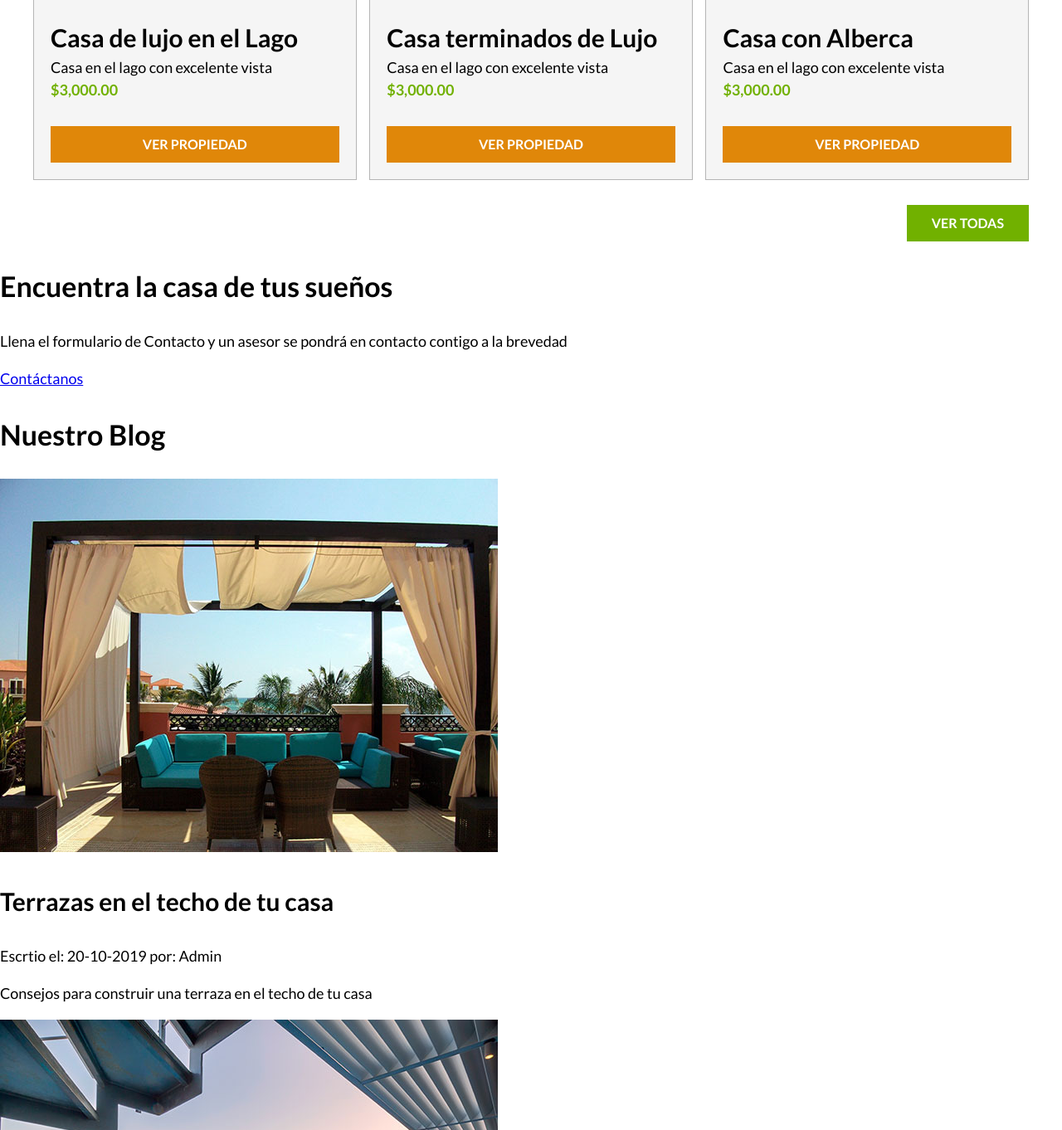
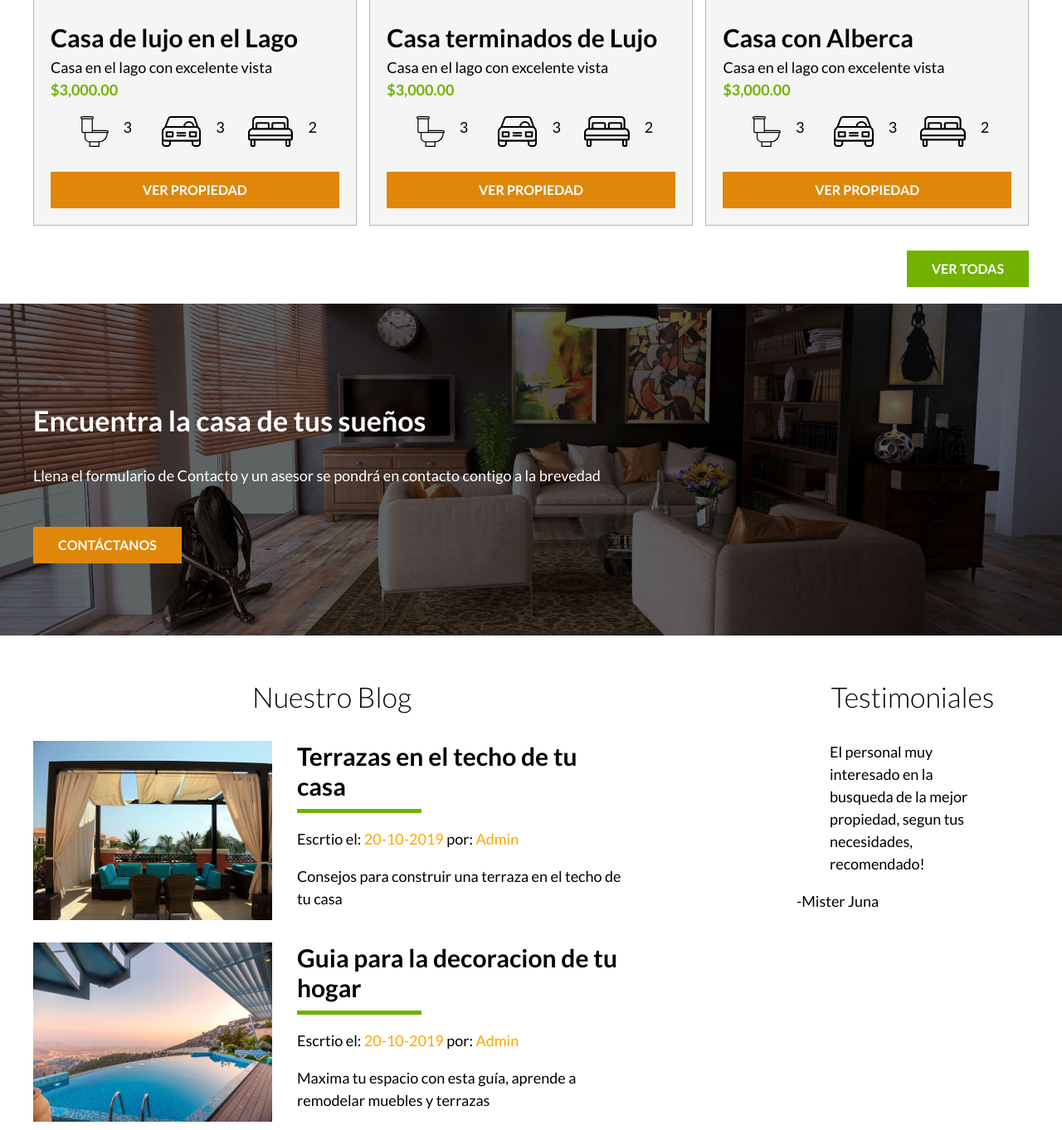
Before and after one commit to smltalavera95/bienesraices, a plain HTML site: page index.html in a window 1280 px wide. Shown: the part 1615-2977 px from the top of the page at 83% size. Drawn offline with Linux system fonts and the light colour scheme.

Commit message:
Imagen de contacto y seccion de blog

```diff
--- a/css/style.css
+++ b/css/style.css
@@ -43,6 +43,9 @@ img{
 }
 .disp_block{
   display: block!important;
+}
+.txt_negro{
+  color:#000;
 }
 
 /*Botones*/
@@ -140,3 +143,76 @@ img{
   display: flex;
   justify-content:flex-end;
 }
+.ul_iconos{
+  list-style: none;
+  padding: 0;
+  display: flex;
+  justify-content: space-evenly;
+}
+.ul_iconos li{
+  display: flex;
+}
+.ul_iconos li img{
+  margin-right: 1.8rem;
+}
+
+/*Contacto Home*/
+.img_contacto{
+  background-image: url('../img/encuentra.jpg');
+  min-height: 40rem;
+  background-position: center center;
+  background-size: cover;
+  display: flex;
+  align-items: center;
+}
+.contenido_contacto{
+  flex:1;
+  color:#ffff;
+}
+.contenido_contacto p{
+  font-size: 1.8rem;
+}
+
+/*Seccion inferior*/
+.seccion_inferior{
+  display: flex;
+  justify-content: space-between;
+}
+.seccion_inferior .blog{
+  flex-basis: 60%;
+}
+.entrada{
+  display: flex;
+  justify-content: space-between;
+  margin-bottom:2rem;
+}
+.entrada:last-of-type{
+  margin-bottom:0;
+}
+.entrada .img_entrada{
+  flex-basis: 40%;
+}
+.entrada .txt_entrada{
+  flex-basis:calc(60% - 3rem);
+}
+.txt_entrada h3{
+  margin:0;
+  line-height: 1.2;
+}
+.txt_entrada h3::after{
+  content: ' ';
+  display: block;
+  width:15rem;
+  height: 0.5rem;
+  background-color: #71B100;
+  margin-top:1rem;
+}
+.txt_entrada a{
+  text-decoration: none;
+}
+.seccion_inferior .testimonios{
+  flex-basis: calc(40% - 20rem);
+}
+.txt_entrada span{
+  color:orange;
+}
--- a/index.html
+++ b/index.html
@@ -52,6 +52,20 @@
             <h3>Casa de lujo en el Lago</h3>
             <p>Casa en el lago con excelente vista</p>
             <p class="precio">$3,000.00</p>
+            <ul class="ul_iconos">
+              <li>
+                <img src="img/icono_wc.svg" alt="Icono WC">
+                <p>3</p>
+              </li>
+              <li>
+                <img src="img/icono_estacionamiento.svg" alt="Icono Estacionamiento">
+                <p>3</p>
+              </li>
+              <li>
+                <img src="img/icono_dormitorio.svg" alt="Icono Dormitorio">
+                <p>2</p>
+              </li>
+            </ul>
             <a href="#" class="boton btn_anaranjado disp_block">Ver propiedad</a>
           </div>
         </div>
@@ -61,6 +75,20 @@
             <h3>Casa terminados de Lujo</h3>
             <p>Casa en el lago con excelente vista</p>
             <p class="precio">$3,000.00</p>
+            <ul class="ul_iconos">
+              <li>
+                <img src="img/icono_wc.svg" alt="Icono WC">
+                <p>3</p>
+              </li>
+              <li>
+                <img src="img/icono_estacionamiento.svg" alt="Icono Estacionamiento">
+                <p>3</p>
+              </li>
+              <li>
+                <img src="img/icono_dormitorio.svg" alt="Icono Dormitorio">
+                <p>2</p>
+              </li>
+            </ul>
             <a href="#" class="boton btn_anaranjado disp_block">Ver propiedad</a>
         </div>
         </div>
@@ -70,6 +98,20 @@
             <h3>Casa con Alberca</h3>
             <p>Casa en el lago con excelente vista</p>
             <p class="precio">$3,000.00</p>
+            <ul class="ul_iconos">
+              <li>
+                <img src="img/icono_wc.svg" alt="Icono WC">
+                <p>3</p>
+              </li>
+              <li>
+                <img src="img/icono_estacionamiento.svg" alt="Icono Estacionamiento">
+                <p>3</p>
+              </li>
+              <li>
+                <img src="img/icono_dormitorio.svg" alt="Icono Dormitorio">
+                <p>2</p>
+              </li>
+            </ul>
             <a href="#" class="boton btn_anaranjado disp_block">Ver propiedad</a>
           </div>
         </div>
@@ -78,34 +120,49 @@
         <a href="anuncios.html" class="boton btn_verde">Ver Todas</a>
       </div>
     </main>
-    <section>
+    <section class="img_contacto">
+      <div class="contenedor contenido_contacto">
         <h2>Encuentra la casa de tus sueños</h2>
         <p>Llena el formulario de Contacto y un asesor se pondrá en contacto contigo a la brevedad</p>
-      <a href="contacto.html">Contáctanos</a>
+        <a href="contacto.html" class="boton btn_anaranjado">Contáctanos</a>
+      </div>
     </section>
-    <section>
-      <h2>Nuestro Blog</h2>
-      <article>
+
+    <div class="seccion_inferior contenedor seccion">
+      <section class="blog">
+        <h2 class="txt_center fnt_weight300">Nuestro Blog</h2>
+        <article class="entrada">
+          <div class="img_entrada">
             <img src="img/blog1.jpg" alt="Terrazas en el techo de tu casa">
-        <h3>Terrazas en el techo de tu casa</h3>
-        <p>Escrtio el: 20-10-2019 por: Admin</p>
+          </div>
+          <div class="txt_entrada">
+            <a href="#" class="txt_negro"> <h3>Terrazas en el techo de tu casa</h3></a>
+            <p>Escrtio el: <span>20-10-2019</span> por: <span>Admin</span></p>
             <p>Consejos para construir una terraza en el techo de tu casa</p>
+          </div>
+
         </article>
 
-      <article>
+        <article class="entrada">
+          <div class="img_entrada">
             <img src="img/blog2.jpg" alt="Guia para la decoracion">
-        <h3>Guia para la decoracion de tu hogar</h3>
-        <p>Escrtio el: 20-10-2019 por: Admin</p>
+          </div>
+          <div class="txt_entrada">
+            <a href="#" class="txt_negro"><h3>Guia para la decoracion de tu hogar</h3></a>
+            <p>Escrtio el: <span>20-10-2019</span> por: <span>Admin</span></p>
             <p>Maxima tu espacio con esta guía, aprende a remodelar muebles y terrazas</p>
+          </div>
         </article>
       </section>
-      <section>
-          <h2>Testimoniales</h2>
+        <section class="testimonios">
+            <h2 class="txt_center fnt_weight300">Testimoniales</h2>
             <blockquote>
               El personal muy interesado en la busqueda de la mejor propiedad, segun tus necesidades, recomendado!
             </blockquote>
             <p>-Mister Juna</p>
       </section>
+  </div>
+
     <footer>
       <nav class="nav-principal">
         <a href="nosotros.html">Nosotros</a>
```
Lines whose indentation alone changed are shown as unchanged.
